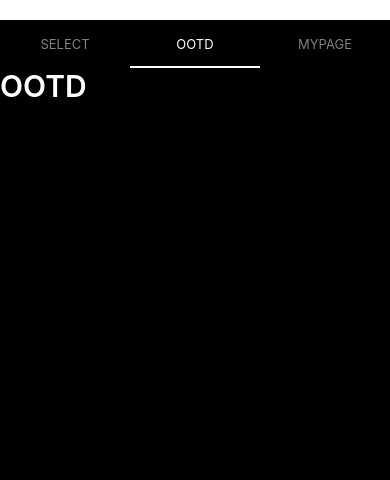
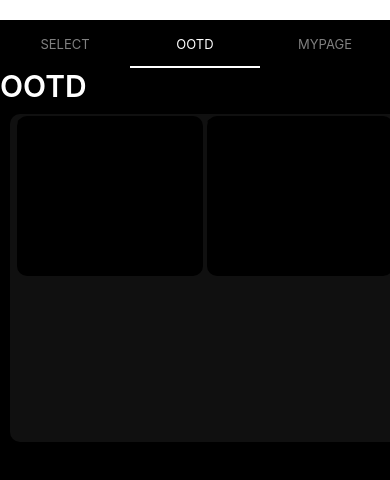
Before and after one commit to OOTC-project/OOTC-FE, a React Native app: screen /Ootd in a window 390 px wide. Shown: the top 480 px of the page. Built offline with nearby package versions, Linux system fonts and the light colour scheme.

Commit message:
feature: add Ootd Tab

```diff
--- /dev/null
+++ b/src/components/organism/OotdItemBox.tsx
@@ -0,0 +1,25 @@
+import React from 'react';
+import { View, StyleSheet, Dimensions } from 'react-native';
+
+interface OotdItemBoxProps {
+    children?: React.ReactNode;
+}
+
+const OotdItemBox = ({ children }: OotdItemBoxProps) => {
+    return <View style={[styles.container]}>{children}</View>;
+};
+
+export default OotdItemBox;
+const screenWidth = Dimensions.get('window').width;
+console.log(screenWidth);
+
+const styles = StyleSheet.create({
+    container: {
+        backgroundColor: '#000000',
+        width: screenWidth / 2.1,
+        height: 160,
+        borderRadius: 10,
+        margin: 2,
+        borderColor: '#2e2e2e',
+    },
+});
--- /dev/null
+++ b/src/components/organism/OotdItemContainer.tsx
@@ -0,0 +1,25 @@
+import React from 'react';
+import { View, StyleSheet } from 'react-native';
+
+interface OotdItemContainerProps {
+    children?: React.ReactNode;
+}
+
+const OotdItemContainer = ({ children }: OotdItemContainerProps) => {
+    return <View style={[styles.container]}>{children}</View>;
+};
+
+export default OotdItemContainer;
+
+const styles = StyleSheet.create({
+    container: {
+        backgroundColor: '#101010',
+        height: '100%',
+        width: '100%',
+        borderRadius: 10,
+        marginHorizontal: 10,
+        display: 'flex',
+        flexDirection: 'row',
+        justifyContent: 'center',
+    },
+});
--- a/src/pages/home/index.tsx
+++ b/src/pages/home/index.tsx
@@ -1,12 +1,41 @@
-import { View } from 'react-native';
+import { StyleSheet, Text, View } from 'react-native';
 import React from 'react';
 import TitleBox from '../../components/molecules/TitleBox';
+import OotdItemContainer from '../../components/organism/OotdItemContainer';
+import OotdItemBox from '../../components/organism/OotdItemBox';
+
 const OotdPage = () => {
     return (
-        <View>
+        <>
             <TitleBox />
-        </View>
+            <View style={styles.container}>
+                <OotdItemContainer>
+                    <OotdItemBox>
+                        <Text>1</Text>
+                    </OotdItemBox>
+                    <OotdItemBox>
+                        <Text>1</Text>
+                    </OotdItemBox>
+                </OotdItemContainer>
+                <OotdItemContainer>
+                    <OotdItemBox>
+                        <Text>1</Text>
+                    </OotdItemBox>
+                </OotdItemContainer>
+            </View>
+        </>
     );
 };
 
 export default OotdPage;
+
+const styles = StyleSheet.create({
+    container: {
+        justifyContent: 'center',
+        alignItems: 'center',
+        backgroundColor: '#000000',
+        width: '100%',
+        flexWrap: 'wrap',
+        marginTop: 10,
+    },
+});
```
